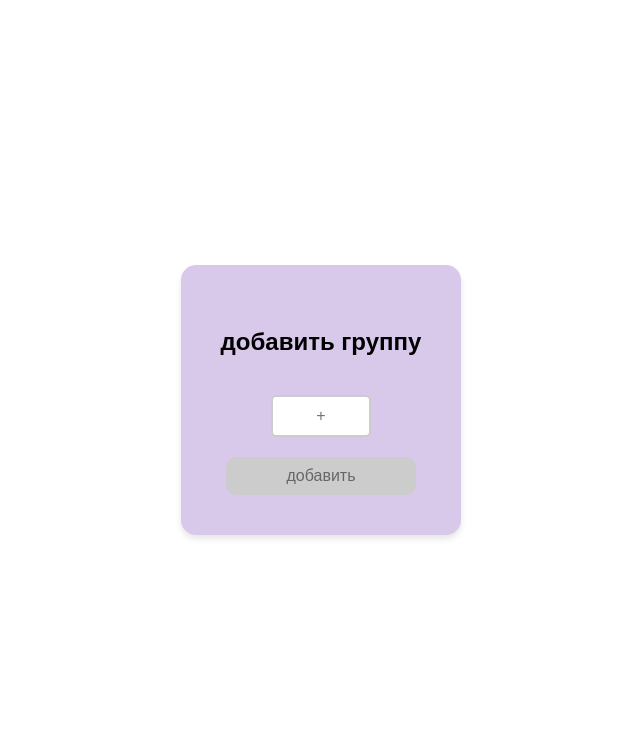
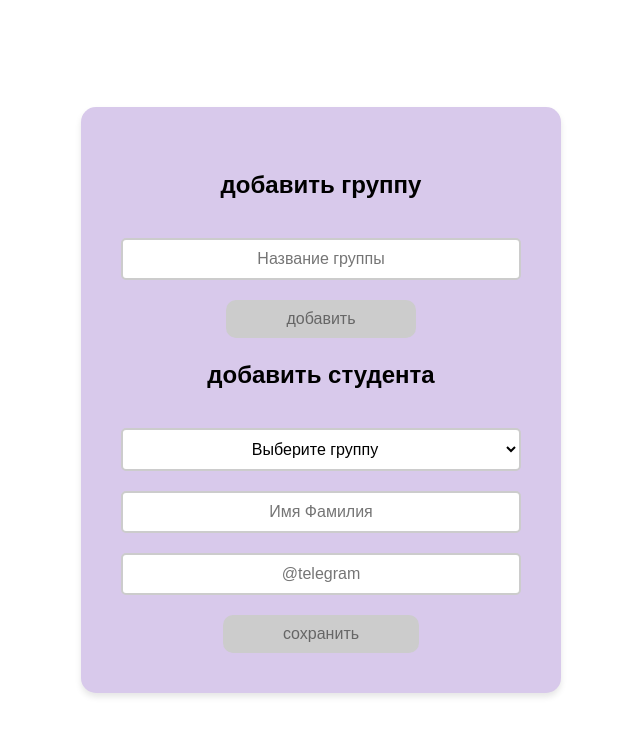
Before and after one commit to Vinter-mach/kabachok, a React (Vite) app in the folder frontend/: page / in a window 1280 px wide. Shown: the top 736 px of the page, without its empty margins (319-959 px from the left). Built offline with nearby package versions, Linux system fonts and the light colour scheme.

Commit message:
Добавление студента

```diff
--- a/frontend/src/pages/Group.jsx
+++ b/frontend/src/pages/Group.jsx
@@ -3,14 +3,21 @@ import '../styles/Group.css';
 import { useNavigate } from 'react-router-dom';
 
 function Group() {
-    const [inputValue, setInputValue] = useState('');
+    const [groupInput, setGroupInput] = useState('');
+    const [selectedGroup, setSelectedGroup] = useState('');
+    const [studentName, setStudentName] = useState('');
+    const [telegramTag, setTelegramTag] = useState('');
     const navigate = useNavigate();
 
-    const handleClick = () => {
+    const handleGroupAdd = () => {
         navigate('/test');
     };
 
-    const isButtonDisabled = inputValue.trim() === '';
+    const handleStudentSave = () => {
+        console.log('Сохраняем:', { selectedGroup, studentName, telegramTag });
+    };
+
+    const isButtonDisabled = groupInput.trim() === '';
 
     return (
         <div className="background-wrapper"> {/* Новая обёртка */}
@@ -18,17 +25,53 @@ function Group() {
                 <h2 className="title">добавить группу</h2>
                 <input
                     type="text"
-                    value={inputValue}
-                    onChange={(e) => setInputValue(e.target.value)}
-                    placeholder="+"
+                    value={groupInput}
+                    onChange={(e) => setGroupInput(e.target.value)}
+                    placeholder="Название группы"
                     className="input-field"
                 />
                 <button
-                    onClick={handleClick}
+                    onClick={handleGroupAdd}
                     className="button"
                     disabled={isButtonDisabled}
                 >
                     добавить
+                </button>
+            </div>
+            <div className="container">
+                <h2 className="title">добавить студента</h2>
+                <select
+                    className="input-field"
+                    value={selectedGroup}
+                    onChange={(e) => setSelectedGroup(e.target.value)}
+                >
+                    <option value="">Выберите группу</option>
+                    <option value="ft-201">ФТ-201</option>
+                    <option value="ft-202">ФТ-202</option>
+                    <option value="ft-203">ФТ-203</option>
+                    <option value="ft-204">ФТ-204</option>
+                </select>
+
+                <input
+                    type="text"
+                    placeholder="Имя Фамилия"
+                    value={studentName}
+                    onChange={(e) => setStudentName(e.target.value)}
+                    className="input-field"
+                />
+                <input
+                    type="text"
+                    placeholder="@telegram"
+                    value={telegramTag}
+                    onChange={(e) => setTelegramTag(e.target.value)}
+                    className="input-field"
+                />
+                <button
+                    onClick={handleStudentSave}
+                    className="button"
+                    disabled={!selectedGroup || !studentName.trim() || !telegramTag.trim()}
+                >
+                    сохранить
                 </button>
             </div>
         </div>
--- a/frontend/src/styles/Group.css
+++ b/frontend/src/styles/Group.css
@@ -13,6 +13,7 @@ body {
   padding: 40px;
   border-radius: 15px;
   box-shadow: 0 4px 6px rgba(0, 0, 0, 0.1);
+  width: 400px;
 }
 
 .title {
@@ -36,7 +37,7 @@ body {
 
 .input-field {
   padding: 10px;
-  width: 100px;
+  width: 100%;
   border: 2px solid #ccc;
   border-radius: 5px;
   font-size: 16px;
```
Also changed, not shown: 1 other file (tests, documents, lock files or other folders).
